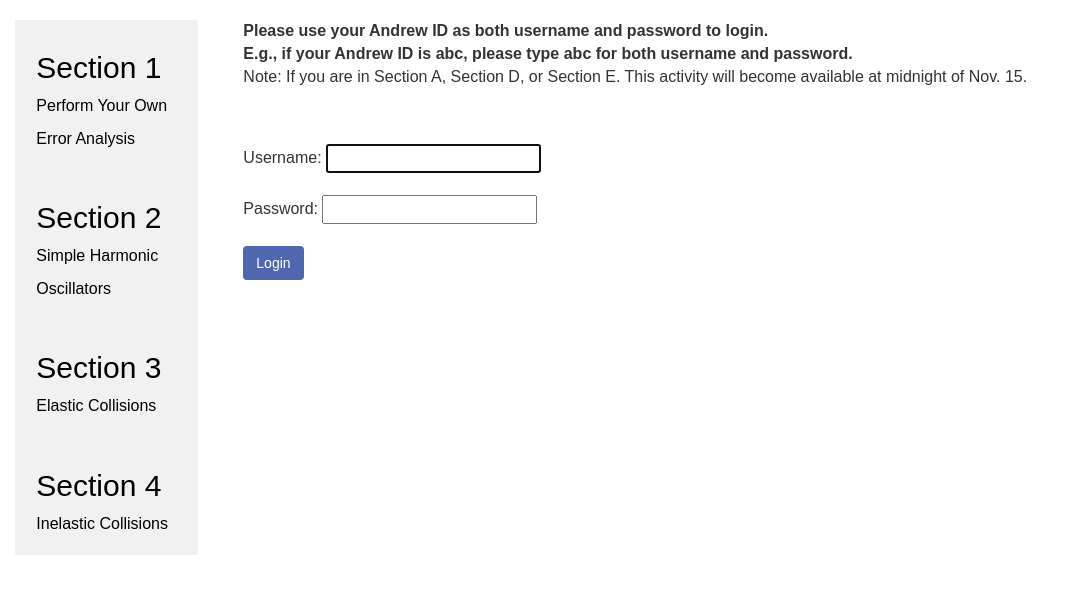
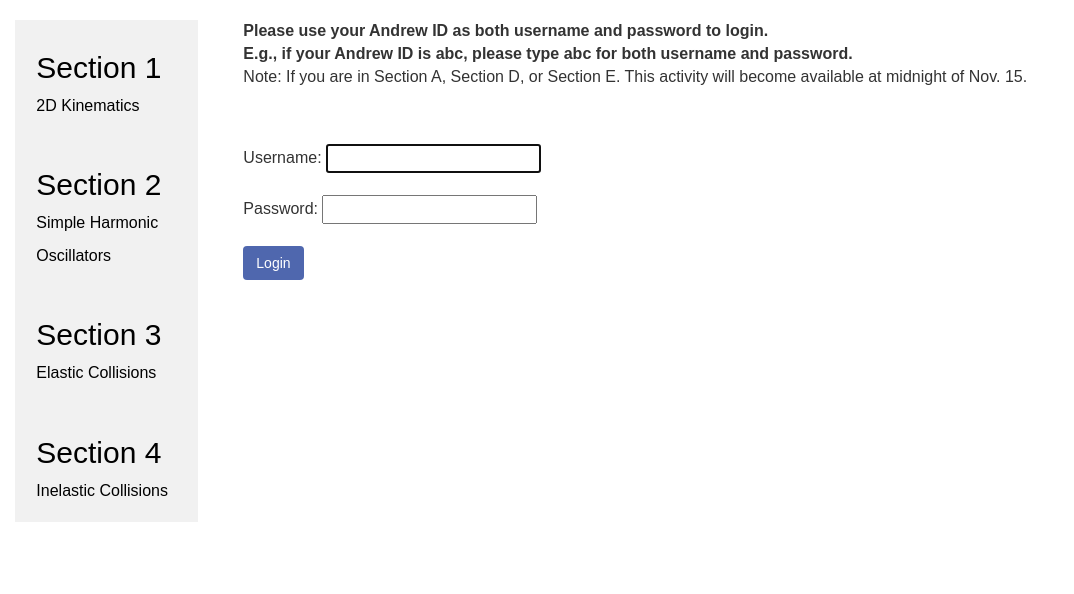
Before and after one commit to akumgill/physics_tutor, a Django app: page /login in a window 1280 px wide. Shown: the part 52-646 px from the top of the page, without its empty margins (0-1074 px from the left). Run offline with Django 3.2, Linux system fonts and the light colour scheme; some libraries are stand-ins or nearby versions.

Commit message:
updating section 1 name in "logged out view"

```diff
--- a/storyboard/templates/storyboard/nobase.html
+++ b/storyboard/templates/storyboard/nobase.html
@@ -40,7 +40,7 @@
             {% url 'section3' as section3 %} -->
 
             <ul class = "left-nav">
-                <li class = "{% if request.get_full_path == section1 %} active {% endif %}"><a id = "section1_a" class = "left-nav-a" href = "{% url 'section1' %}"><h2>Section 1 <br><span>Perform Your Own Error Analysis</span></h2></a></li>
+                <li class = "{% if request.get_full_path == section1 %} active {% endif %}"><a id = "section1_a" class = "left-nav-a" href = "{% url 'section1' %}"><h2>Section 1 <br><span>2D Kinematics</span></h2></a></li>
                 <li class = "{% if request.get_full_path == section2 %} active {% endif %}"><a id = "section2_a" class = "left-nav-a" href = "{% url 'section1' %}"><h2>Section 2 <br><span>Simple Harmonic Oscillators</span></h2></a></li>
                 <li class = "{% if request.get_full_path == section3 %} active {% endif %}"><a id = "section3_a" class = "left-nav-a" href = "{% url 'section1' %}"><h2>Section 3 <br><span>Elastic Collisions</span></h2></a></li>
                 <li class = "{% if request.get_full_path == section3 %} active {% endif %}"><a id = "section3_a" class = "left-nav-a" href = "{% url 'section1' %}"><h2>Section 4 <br><span>Inelastic Collisions</span></h2></a></li>
```
